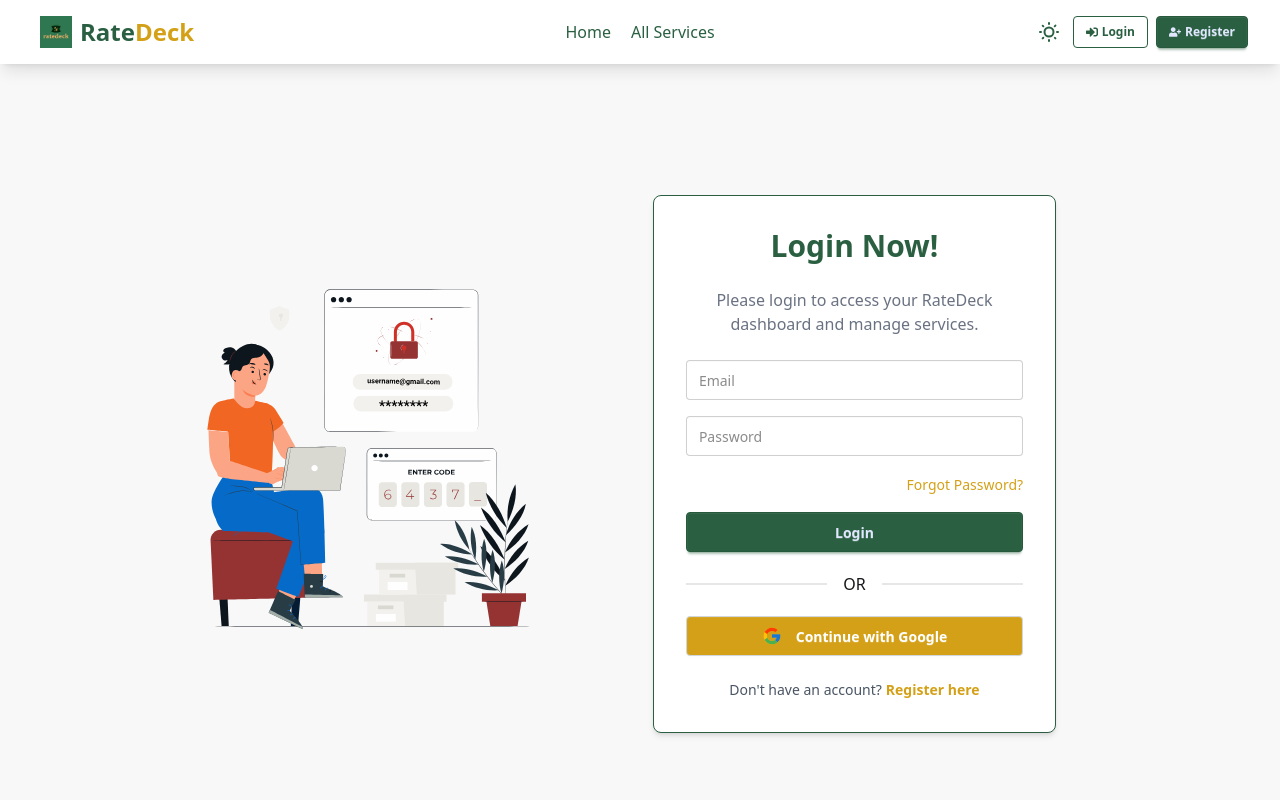
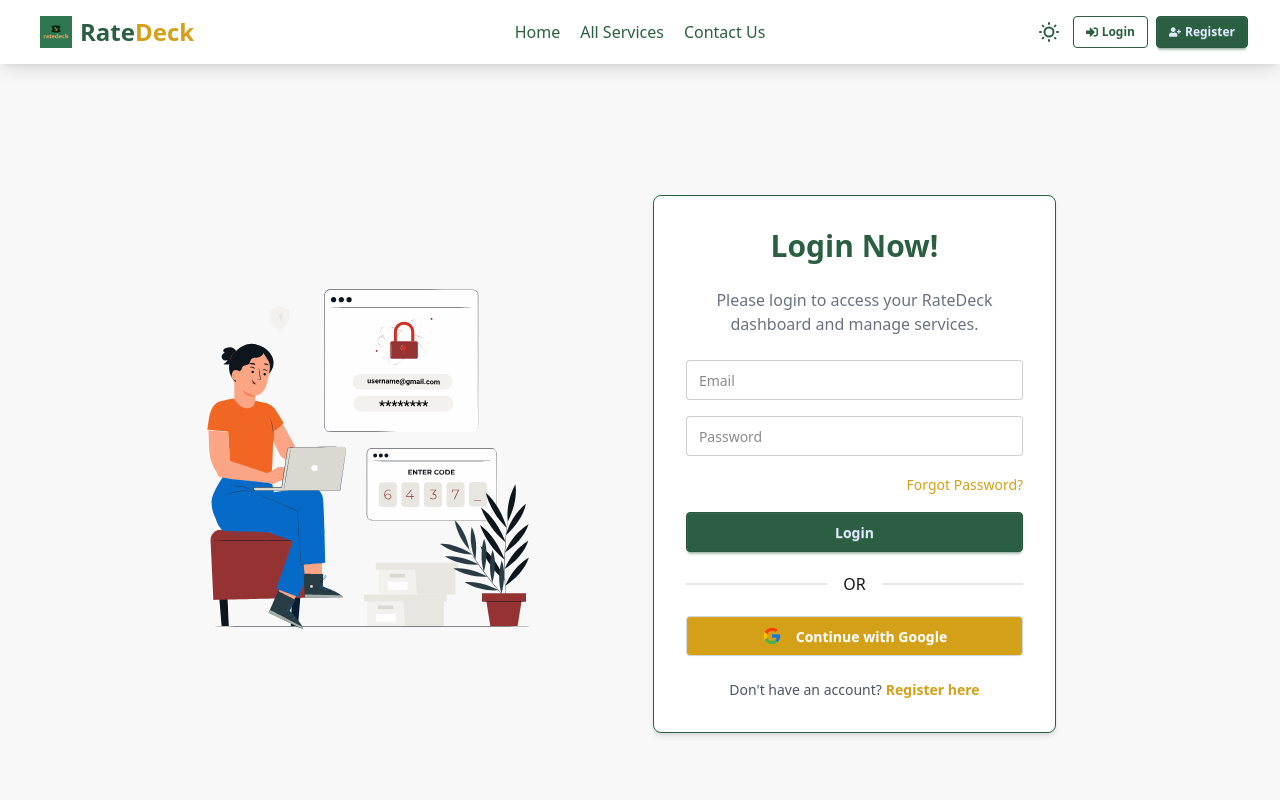
Before and after one commit to MozahidHridoy24/Rate-Deck-Client, a React (Vite) app: page /login in a window 1280 px wide. Shown: the top 800 px of the page. Built offline with nearby package versions, Linux system fonts and the light colour scheme; no server answers.

Commit message:
update navbar

```diff
--- a/src/layouts/Navbar.jsx
+++ b/src/layouts/Navbar.jsx
@@ -76,6 +76,16 @@
           </li>
         </>
       )}
+      <li>
+        <NavLink
+          to="/contact"
+          className={({ isActive }) =>
+            `font-medium ${isActive ? "underline text-secondary" : ""}`
+          }
+        >
+          Contact Us
+        </NavLink>
+      </li>
     </>
   );
 
@@ -97,7 +107,7 @@
       </div>
 
       {/* Desktop Menu */}
-      <div className="navbar-center hidden md:flex">
+      <div className="navbar-center hidden lg:flex">
         <ul className=" menu-horizontal px-1 gap-5 text-primary">{navLinks}</ul>
       </div>
 
@@ -147,13 +157,13 @@
       </div>
 
       {/* Mobile Dropdown */}
-      <div className="dropdown dropdown-end md:hidden">
+      <div className="dropdown dropdown-end lg:hidden">
         <label tabIndex={0} className="btn btn-ghost lg:hidden">
           <FaBars className="text-xl text-primary" />
         </label>
         <ul
           tabIndex={0}
-          className=" menu-sm dropdown-content mt-3 z-[1] p-2 shadow bg-base-100 rounded-box w-52"
+          className=" menu-sm dropdown-content  mt-3 z-[1] p-2 shadow bg-base-100 rounded-box w-52 "
         >
           {navLinks}
           {user ? (
```
